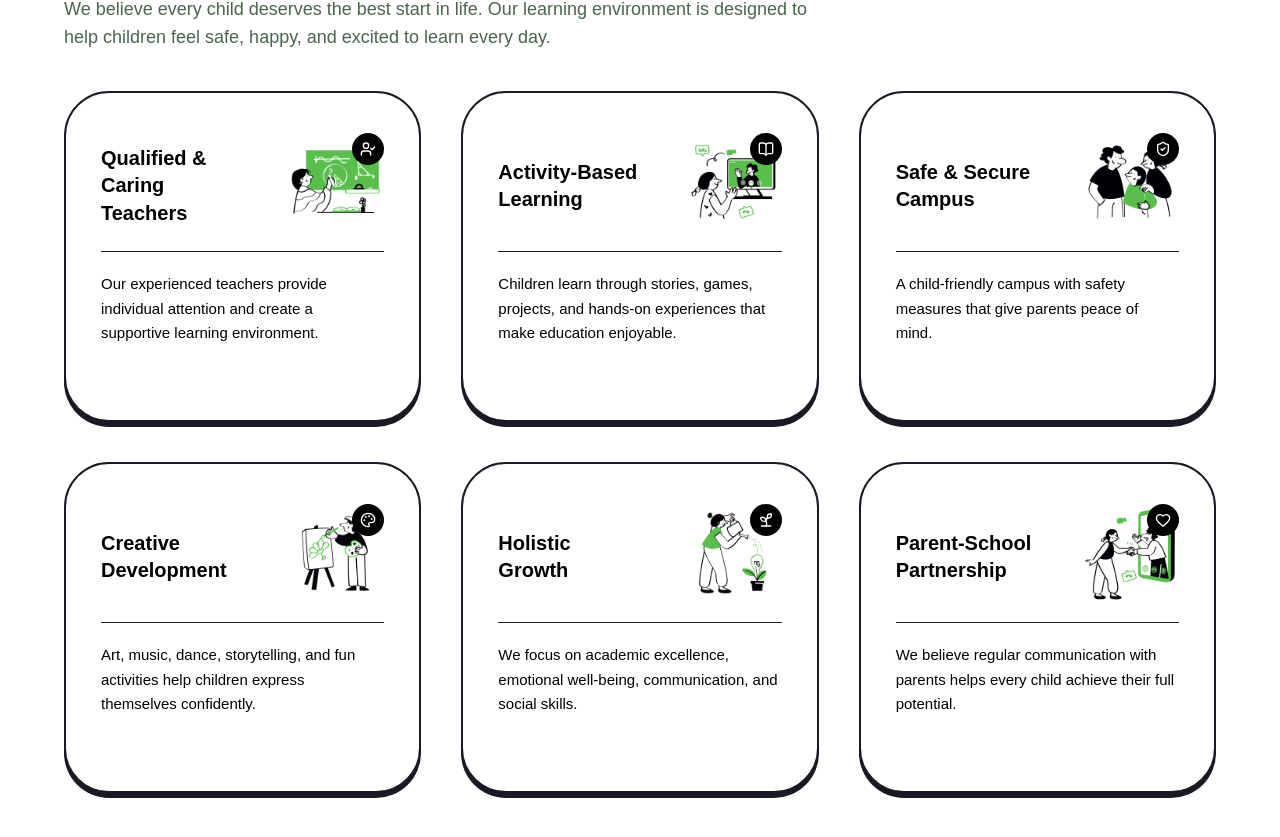
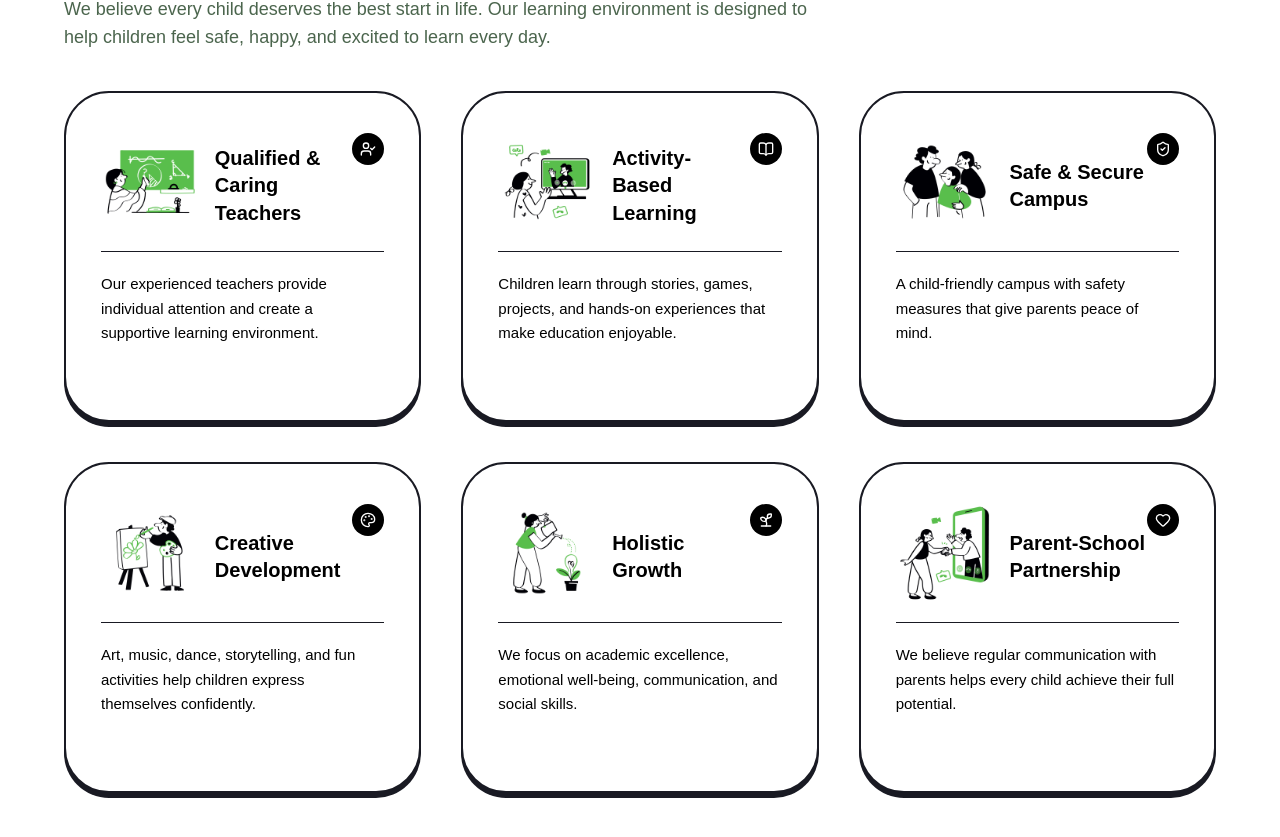
Before and after one commit to flameboy-dev/EGMS, a React app in the folder frontend/: page / in a window 1280 px wide. Shown: the part 2894-3731 px from the top of the page. Built offline with nearby package versions, Linux system fonts and the light colour scheme; the HTML template or start-up script is replaced by a standard one.

Commit message:
chore: fix the image position in about section cards

```diff
--- a/frontend/src/components/custom/ProgramCard.jsx
+++ b/frontend/src/components/custom/ProgramCard.jsx
@@ -11,19 +11,15 @@ function ProgramCard({
   bgColor = 'bg-[#9CC5A1]',
   linkTo = null,
 }) {
-  // If description exists, it's an About Feature Card with exact design specs
+  // If description exists, it's an About Feature Card (Image on Left)
   if (description) {
     return (
       <div
         className={`relative flex min-h-[331px] w-full max-w-[387px] flex-col justify-between rounded-[45px] border-2 border-[#191A23] px-[35px] py-[40px] shadow-[0_5px_0_0_#191A23] transition-all duration-300 hover:-translate-y-1 ${bgColor}`}
       >
         <div>
-          {/* Top Row: Title on Left, Image on Right & Top-Right Icon Badge */}
-          <div className="relative flex items-center justify-between gap-4">
-            <h3 className="mt-2 pr-6 font-fredoka text-lg font-semibold leading-snug text-[#000000] sm:text-xl">
-              {title}
-            </h3>
-
+          {/* Top Row: Image on Left, Title on Right & Top-Right Icon Badge */}
+          <div className="relative flex items-center gap-4">
             {image && (
               <ImageWithSkeleton
                 src={image}
@@ -32,6 +28,10 @@ function ProgramCard({
                 className="h-[97.82px] w-[97.82px] object-contain"
               />
             )}
+
+            <h3 className="mt-2 pr-8 font-fredoka text-lg font-semibold leading-snug text-[#000000] sm:text-xl">
+              {title}
+            </h3>
 
             {/* Top Right Black Icon Badge */}
             {IconComponent && (
@@ -53,7 +53,7 @@ function ProgramCard({
     );
   }
 
-  // Program Card Layout (Nursery, LKG, UKG, STD-I to STD-IV)
+  // Program Card Layout (Nursery, LKG, UKG, STD-I to STD-IV - Image on Right)
   const programCardClasses = `relative flex h-[331px] w-full max-w-[387px] flex-col justify-between overflow-hidden rounded-[32px] border-2 border-[#191A23] p-8 shadow-[0_5px_0_0_#191A23] transition-all duration-300 hover:-translate-y-1 ${bgColor}`;
 
   const ProgramContent = (
```
